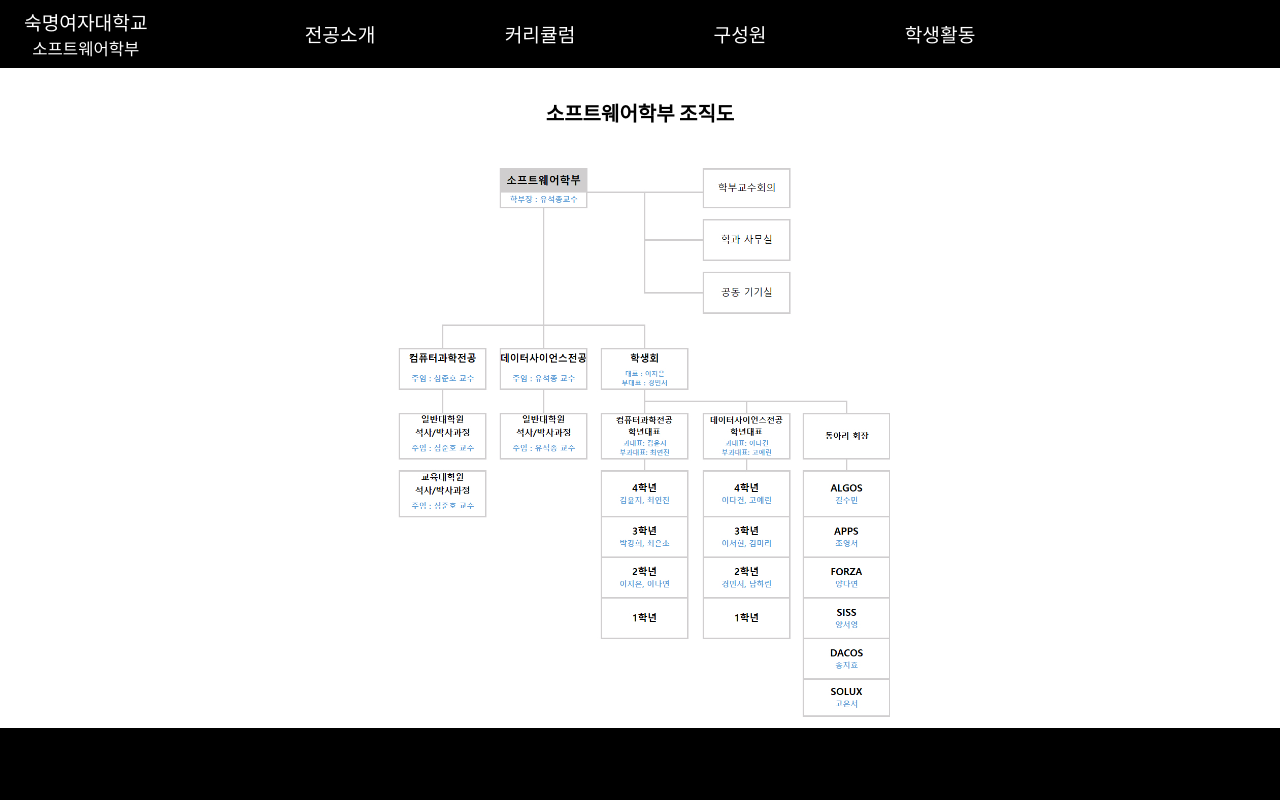
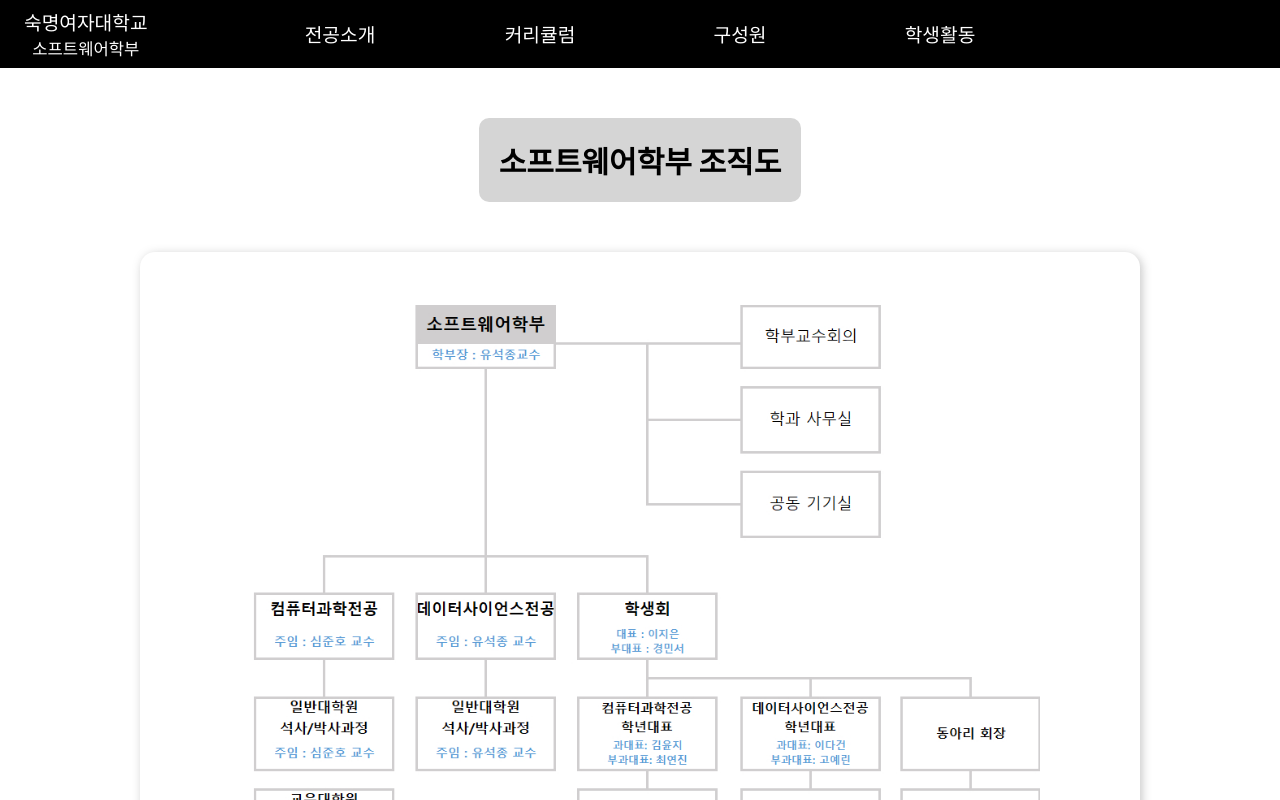
Before and after one commit to APPS-sookmyung/2023-SMSW-Web-Project-client, a React (Create React App) app: page /Member/OrganizationChart in a window 1280 px wide. Shown: the top 800 px of the page. Built offline with nearby package versions, Linux system fonts and the light colour scheme.

Commit message:
교수 소개 페이지 헤더 css 변경
배경 이미지 밝은 이미지로 수정
폰트 크기 키움

```diff
--- a/src/pages/Member/OrganizationChart/OrganizationChart.css
+++ b/src/pages/Member/OrganizationChart/OrganizationChart.css
@@ -1,10 +1,17 @@
 .OrganizationChartImg {
-  width: 500px;
+  /* background-color: aqua; */
+  box-shadow: 2px 2px 10px 0px rgba(128, 128, 128, 0.451);
+  border-radius: 15px;
+  width: 1000px;
+  display: flex;
+  align-items: center;
+  justify-content: center;
 }
 
 .OrganizationChartPart {
   margin-left: 200px;
   margin-right: 200px;
+  margin-bottom: 100px;
   display: flex;
   align-items: center;
   justify-content: center;
@@ -13,6 +20,9 @@
 
 .OrganizationChartTitle {
   font-weight: 800;
-  font-size: 20px;
-  margin: 30px;
+  font-size: 30px;
+  margin: 50px;
+  background-color: rgba(0, 0, 0, 0.163);
+  padding: 20px;
+  border-radius: 10px;
 }
--- a/src/pages/Member/OrganizationChart/OrganizationChart.js
+++ b/src/pages/Member/OrganizationChart/OrganizationChart.js
@@ -6,11 +6,13 @@
   return (
     <div className="OrganizationChartPart">
       <p className="OrganizationChartTitle">소프트웨어학부 조직도</p>
-      <img
-        className="OrganizationChartImg"
-        src={OrganizationChartImg}
-        alt="조직도"
-      ></img>
+      <div className="OrganizationChartImg">
+        <img
+          style={{ width: "800px", margin: "35px" }}
+          src={OrganizationChartImg}
+          alt="조직도"
+        ></img>
+      </div>
     </div>
   );
 };
--- a/src/pages/Member/Professor/Professor.css
+++ b/src/pages/Member/Professor/Professor.css
@@ -22,9 +22,9 @@
 }
 
 .ProfessorTitle {
-  font-size: 30px;
-  font-weight: 700;
-  color: white;
+  font-size: 35px;
+  font-weight: 800;
+  color: black;
 }
 
 .ProfessorImg {
```
Also changed, not shown: 1 other file (tests, documents, lock files or other folders).
